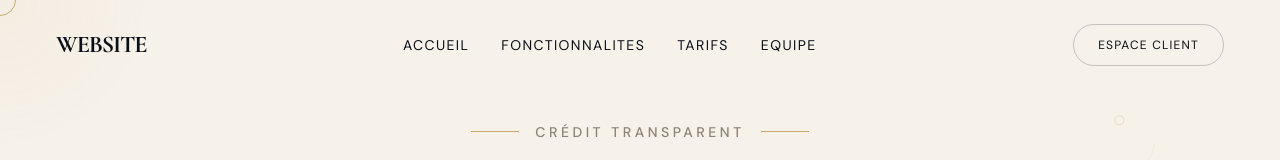
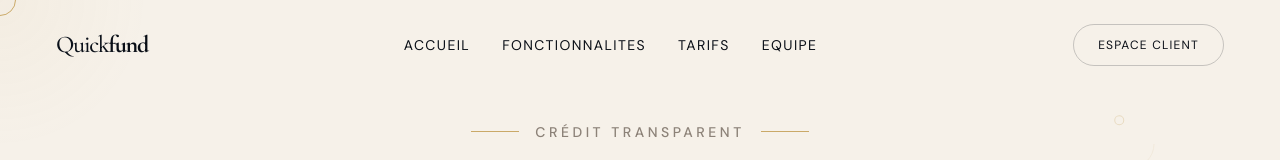
Before and after one commit to LoanPerso/website, a Next.js app: page / in a window 1280 px wide. Shown: the top 160 px of the page. Built offline with nearby package versions, Linux system fonts and the light colour scheme.

Commit message:
feat: rebrand to Quickfund with stylized logo
- Update logo in site-header and app-shell with stylized typography
- Change metadata title and description in layout
- Rename package to quickfund

```diff
--- a/app/_components/app-shell.tsx
+++ b/app/_components/app-shell.tsx
@@ -11,9 +11,9 @@ export function AppShell({ children }: AppShellProps) {
     <div className="min-h-screen bg-background">
       <div className="grid min-h-screen grid-cols-1 lg:grid-cols-[240px,1fr]">
         <aside className="border-border bg-secondary/40 p-6 lg:border-r">
-          <Link className="font-display text-lg font-semibold" href="/">
-          website
-        </Link>
+          <Link className="font-serif text-lg font-semibold tracking-tight" href="/">
+            <span className="font-medium">Quick</span>fund
+          </Link>
           <div className="mt-6 flex flex-col gap-3">
             {appNav.map((item) => (
               <NavLink key={item.href} href={item.href} label={item.label} />
--- a/app/_components/site-header.tsx
+++ b/app/_components/site-header.tsx
@@ -39,7 +39,7 @@ export function SiteHeader() {
 
         <Magnetic>
           <Link href="/" className="text-2xl font-serif font-bold tracking-tighter">
-            WEBSITE
+            <span className="font-medium">Quick</span>fund
           </Link>
         </Magnetic>
 
--- a/app/layout.tsx
+++ b/app/layout.tsx
@@ -16,8 +16,8 @@ const dmSans = DM_Sans({
 });
 
 export const metadata = {
-  title: "Website",
-  description: "Base Next.js project",
+  title: "Quickfund",
+  description: "Financement premium pour vos projets",
 };
 
 export default function RootLayout({
--- a/package.json
+++ b/package.json
@@ -1,5 +1,5 @@
 {
-  "name": "website",
+  "name": "quickfund",
   "private": true,
   "scripts": {
     "dev": "next dev",
```
